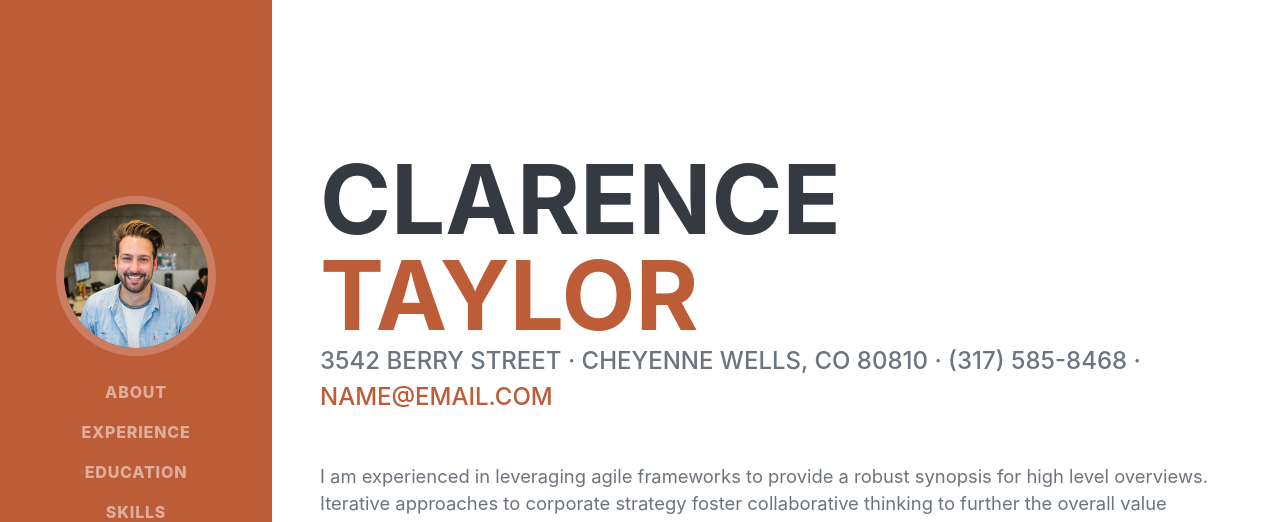
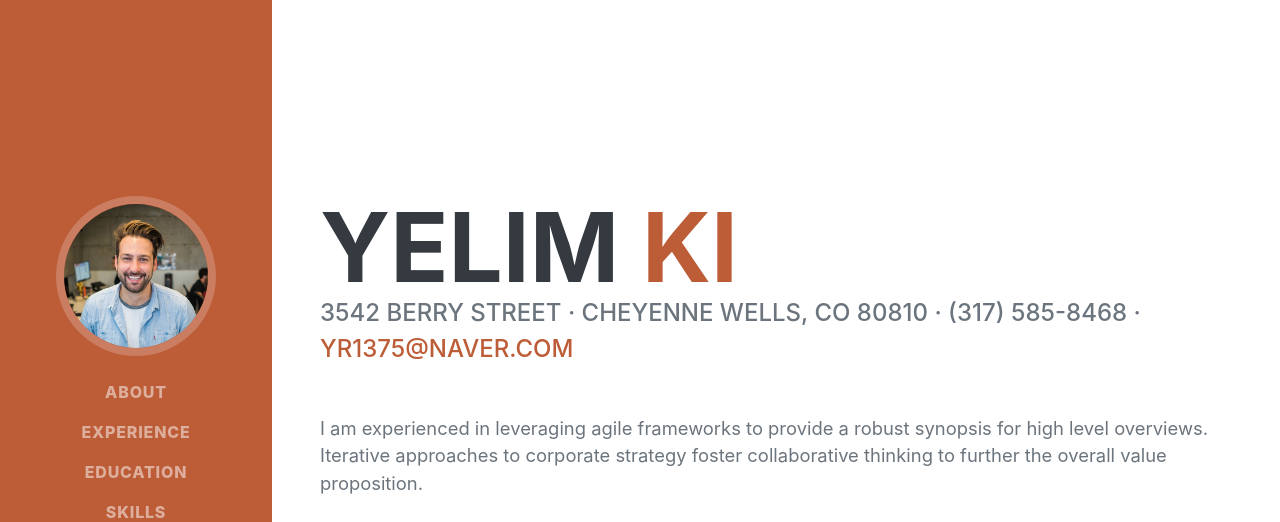
Before and after one commit to ki-yelim/ki-yelim.github.io, a plain HTML site: page index.html in a window 1280 px wide. Shown: the top 522 px of the page. Drawn offline with nearby package versions, Linux system fonts and the light colour scheme; a web font is replaced by a local one.

Commit message:
sample_2

```diff
--- a/index.html
+++ b/index.html
@@ -40,12 +40,12 @@
             <section class="resume-section" id="about">
                 <div class="resume-section-content">
                     <h1 class="mb-0">
-                        Clarence
-                        <span class="text-primary">Taylor</span>
+                        Yelim
+                        <span class="text-primary">Ki</span>
                     </h1>
                     <div class="subheading mb-5">
                         3542 Berry Street · Cheyenne Wells, CO 80810 · (317) 585-8468 ·
-                        <a href="mailto:name@email.com">name@email.com</a>
+                        <a href="mailto:yr1375@naver.com">yr1375@naver.com</a>
                     </div>
                     <p class="lead mb-5">I am experienced in leveraging agile frameworks to provide a robust synopsis for high level overviews. Iterative approaches to corporate strategy foster collaborative thinking to further the overall value proposition.</p>
                     <div class="social-icons">
```
